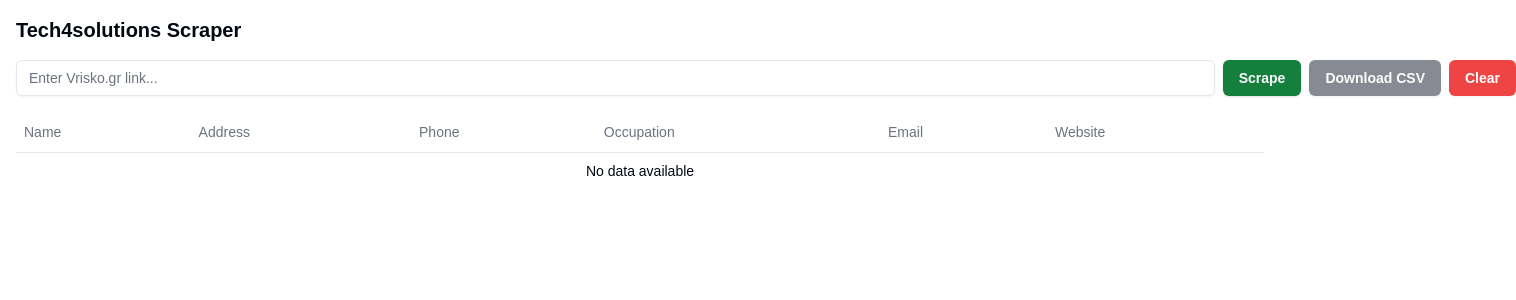
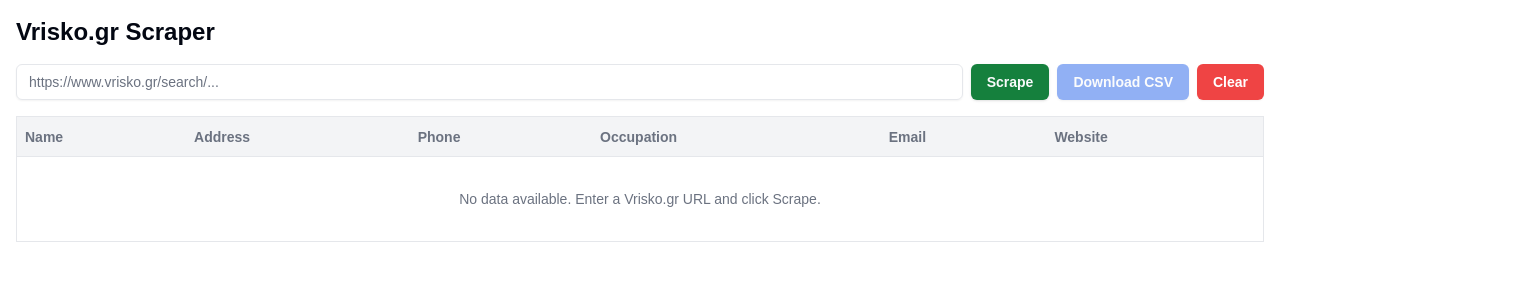
Before and after one commit to kostas-python/scrape-app2, a Next.js app: page / in a window 1280 px wide. Shown: the top 300 px of the page, 1516 px wide, since content can reach past the window. Built offline with nearby package versions, Linux system fonts and the light colour scheme.

Commit message:
workable email scrapping added-updated

```diff
--- a/src/app/page.tsx
+++ b/src/app/page.tsx
@@ -6,7 +6,6 @@
 import { Table, TableBody, TableCell, TableHead, TableHeader, TableRow } from "@/components/ui/table";
 import axios from "axios";
 
-// Define an interface to specify the expected structure of scraped data
 interface ScrapedData {
   name: string;
   address: string;
@@ -17,20 +16,27 @@
 }
 
 export default function VriskoScraper() {
-  const [url, setUrl] = useState<string>(""); // State for input URL
-  const [results, setResults] = useState<ScrapedData[]>([]); // Store scraped results
-  const [loading, setLoading] = useState<boolean>(false); // Indicate loading state
-  const [error, setError] = useState<string>(""); // Store error messages
+  const [url, setUrl] = useState<string>("");
+  const [results, setResults] = useState<ScrapedData[]>([]);
+  const [loading, setLoading] = useState<boolean>(false);
+  const [error, setError] = useState<string>("");
+  const [success, setSuccess] = useState<string>("");
 
-  // Function to handle scraping
   const handleScrape = async () => {
     if (!url.trim()) {
       setError("Please enter a valid Vrisko.gr link.");
       return;
     }
 
+    // Basic URL validation
+    if (!url.includes('vrisko.gr')) {
+      setError("Please enter a valid Vrisko.gr domain URL.");
+      return;
+    }
+
     setLoading(true);
-    setError(""); // Reset error message before fetching data
+    setError("");
+    setSuccess("");
 
     try {
       console.log("Scraping started...");
@@ -40,6 +46,7 @@
 
       if (response.data.length > 0) {
         setResults(response.data);
+        setSuccess(`Successfully scraped ${response.data.length} entries!`);
       } else {
         setResults([]);
         setError("No results found. Try a different URL.");
@@ -47,12 +54,11 @@
     } catch (err) {
       console.error("Error fetching data:", err);
       setError("Failed to scrape data. Please check the URL and try again.");
+    } finally {
+      setLoading(false);
     }
-
-    setLoading(false);
   };
 
-  // Function to handle CSV download
   const handleDownloadCSV = () => {
     if (results.length === 0) {
       setError("No data available to download.");
@@ -60,99 +66,169 @@
     }
 
     const csvContent = [
-      ["Name", "Address", "Phone", "Occupation", "Email", "Website"], // CSV headers
+      ["Name", "Address", "Phone", "Occupation", "Email", "Website"],
       ...results.map(({ name, address, phone, occupation, email, website }) =>
         [
-          `"${name}"`,
-          `"${address}"`,
-          `"${phone}"`,
-          `"${occupation}"`,
-          `"${email}"`,
-          `"${website}"`
+          `"${name.replace(/"/g, '""')}"`,
+          `"${address.replace(/"/g, '""')}"`,
+          `"${phone.replace(/"/g, '""')}"`,
+          `"${occupation.replace(/"/g, '""')}"`,
+          `"${email.replace(/"/g, '""')}"`,
+          `"${website.replace(/"/g, '""')}"`
         ]
       ),
     ]
-    .map(row => row.join(",")) // Convert each row into a CSV string
-    .join("\n"); // Join all rows with a newline
+    .map(row => row.join(","))
+    .join("\n");
 
-    // Create a downloadable CSV file
-    const blob = new Blob(["\uFEFF" + csvContent], { type: "text/csv;charset=utf-8;" }); // UTF-8 BOM fixes encoding issues
+    const blob = new Blob(["\uFEFF" + csvContent], { type: "text/csv;charset=utf-8;" });
     const link = document.createElement("a");
     link.href = URL.createObjectURL(blob);
-    link.download = "odontiatroiThessaloniki.csv";
+    link.download = `vrisko_data_${new Date().toISOString().slice(0, 10)}.csv`;
     document.body.appendChild(link);
     link.click();
     document.body.removeChild(link);
   };
 
-  //Reset button function
   const handleClear = () => {
-    setUrl(""); // Reset input field
-    setResults([]); // Clear results
-    setError(""); // Clear errors
+    setUrl("");
+    setResults([]);
+    setError("");
+    setSuccess("");
   };
 
   return (
-    <div className="p-4">
-      <h1 className="text-xl font-bold mb-4">Tech4solutions Scraper</h1>
+    <div className="p-4 max-w-7xl mx-auto">
+      <h1 className="text-2xl font-bold mb-4">Vrisko.gr Scraper</h1>
 
-      <div className="flex gap-2 mb-4 w-[1500px]">
+      <div className="flex flex-col md:flex-row gap-2 mb-4 w-full">
         <Input
           value={url}
           onChange={(e) => setUrl(e.target.value)}
-          placeholder="Enter Vrisko.gr link..."
+          placeholder="https://www.vrisko.gr/search/..."
+          className="flex-grow"
         />
-        <Button className="bg-green-700 font-bold" onClick={handleScrape} disabled={loading}>
-          {loading ? "Scraping..." : "Scrape"}
+        <div className="flex gap-2">
+          <Button
+            className="bg-green-700 font-bold hover:bg-green-800"
+            onClick={handleScrape}
+            disabled={loading}
+          >
+            {loading ? (
+              <span className="flex items-center">
+                <svg className="animate-spin -ml-1 mr-2 h-4 w-4 text-white" xmlns="http://www.w3.org/2000/svg" fill="none" viewBox="0 0 24 24">
+                  <circle className="opacity-25" cx="12" cy="12" r="10" stroke="currentColor" strokeWidth="4"></circle>
+                  <path className="opacity-75" fill="currentColor" d="M4 12a8 8 0 018-8V0C5.373 0 0 5.373 0 12h4zm2 5.291A7.962 7.962 0 014 12H0c0 3.042 1.135 5.824 3 7.938l3-2.647z"></path>
+                </svg>
+                Scraping...
+              </span>
+            ) : "Scrape"}
           </Button>
-        <Button className="font-bold" onClick={handleDownloadCSV} disabled={results.length === 0}>
+          <Button
+            className="font-bold bg-blue-600 hover:bg-blue-700"
+            onClick={handleDownloadCSV}
+            disabled={results.length === 0}
+          >
             Download CSV
           </Button>
-        <Button className="bg-red-500 text-white font-bold" onClick={handleClear} variant="secondary">
+          <Button
+            className="bg-red-500 text-white font-bold hover:bg-red-600"
+            onClick={handleClear}
+            variant="secondary"
+          >
             Clear
           </Button>
         </div>
+      </div>
 
-      {/* Display error message if any */}
-      {error && <p className="text-red-500 mb-4">{error}</p>}
+      {/* Status messages */}
+      {error && (
+        <div className="mb-4 p-3 bg-red-100 border border-red-400 text-red-700 rounded">
+          {error}
+        </div>
+      )}
+      {success && (
+        <div className="mb-4 p-3 bg-green-100 border border-green-400 text-green-700 rounded">
+          {success}
+        </div>
+      )}
 
-      {/* Display scraped data in a table */}
-      <Table>
-        <TableHeader>
+      {/* Results count */}
+      {results.length > 0 && (
+        <div className="mb-2 text-sm text-gray-600">
+          Showing {results.length} results
+        </div>
+      )}
+
+      {/* Scraped data table */}
+      <div className="overflow-x-auto">
+        <Table className="border">
+          <TableHeader className="bg-gray-100">
             <TableRow>
-            <TableHead>Name</TableHead>
-            <TableHead>Address</TableHead>
-            <TableHead>Phone</TableHead>
-            <TableHead>Occupation</TableHead>
-            <TableHead>Email</TableHead>
-            <TableHead>Website</TableHead>
+              <TableHead className="font-bold">Name</TableHead>
+              <TableHead className="font-bold">Address</TableHead>
+              <TableHead className="font-bold">Phone</TableHead>
+              <TableHead className="font-bold">Occupation</TableHead>
+              <TableHead className="font-bold">Email</TableHead>
+              <TableHead className="font-bold">Website</TableHead>
             </TableRow>
           </TableHeader>
           <TableBody>
             {results.length > 0 ? (
               results.map((item, index) => (
-              <TableRow key={index}>
-                <TableCell>{item.name}</TableCell>
+                <TableRow key={index} className={index % 2 === 0 ? "bg-white" : "bg-gray-50"}>
+                  <TableCell className="font-medium">{item.name}</TableCell>
                   <TableCell>{item.address}</TableCell>
                   <TableCell>{item.phone}</TableCell>
                   <TableCell>{item.occupation}</TableCell>
-                <TableCell>{item.email}</TableCell>
                   <TableCell>
-                  <a href={item.website} target="_blank" rel="noopener noreferrer" className="text-blue-500">
-                    {item.website}
+                    {item.email ? (
+                      <a
+                        href={`mailto:${item.email}`}
+                        className="text-blue-600 hover:underline break-all"
+                        title={`Email ${item.name}`}
+                      >
+                        {item.email}
                       </a>
+                    ) : (
+                      <span className="text-gray-400">Not available</span>
+                    )}
+                  </TableCell>
+                  <TableCell>
+                    {item.website ? (
+                      <a
+                        href={item.website.startsWith('http') ? item.website : `https://${item.website}`}
+                        target="_blank"
+                        rel="noopener noreferrer"
+                        className="text-blue-600 hover:underline break-all"
+                        title="Visit website"
+                      >
+                        {item.website.replace(/^https?:\/\//, '')}
+                      </a>
+                    ) : (
+                      <span className="text-gray-400">Not available</span>
+                    )}
                   </TableCell>
                 </TableRow>
               ))
             ) : (
               <TableRow>
-              <TableCell colSpan={7} className="text-center">
-                {loading ? "Scraping data..." : "No data available"}
+                <TableCell colSpan={6} className="text-center py-8 text-gray-500">
+                  {loading ? (
+                    <div className="flex items-center justify-center">
+                      <svg className="animate-spin -ml-1 mr-2 h-5 w-5 text-gray-500" xmlns="http://www.w3.org/2000/svg" fill="none" viewBox="0 0 24 24">
+                        <circle className="opacity-25" cx="12" cy="12" r="10" stroke="currentColor" strokeWidth="4"></circle>
+                        <path className="opacity-75" fill="currentColor" d="M4 12a8 8 0 018-8V0C5.373 0 0 5.373 0 12h4zm2 5.291A7.962 7.962 0 014 12H0c0 3.042 1.135 5.824 3 7.938l3-2.647z"></path>
+                      </svg>
+                      Loading data...
+                    </div>
+                  ) : "No data available. Enter a Vrisko.gr URL and click Scrape."}
                 </TableCell>
               </TableRow>
             )}
           </TableBody>
         </Table>
       </div>
+    </div>
   );
 }
```
Also changed, not shown: pages/api/scrape.ts (+22 -12 lines). Lines whose indentation alone changed are shown as unchanged.
